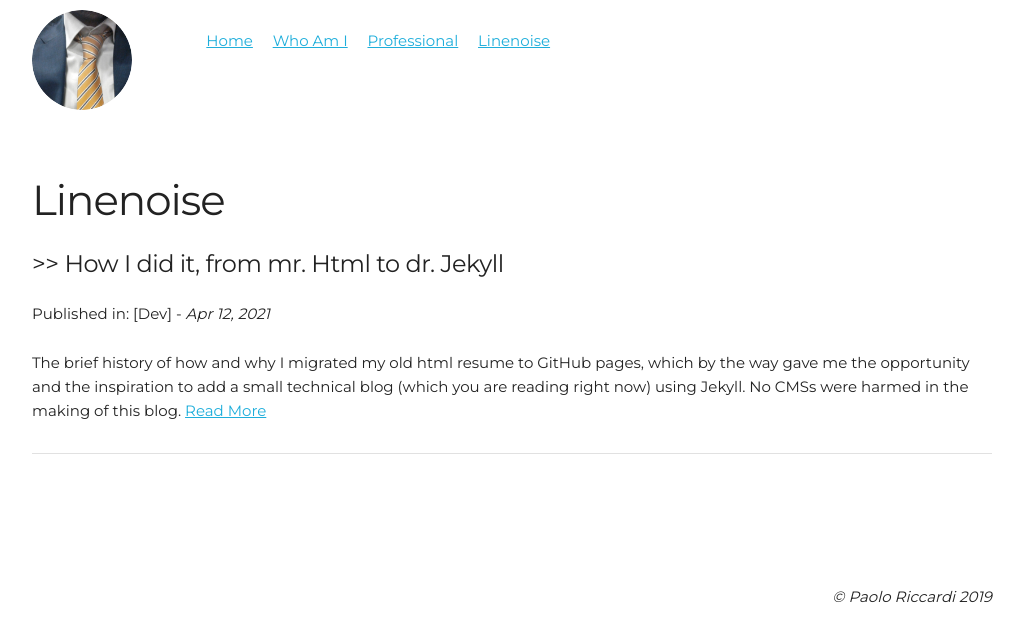
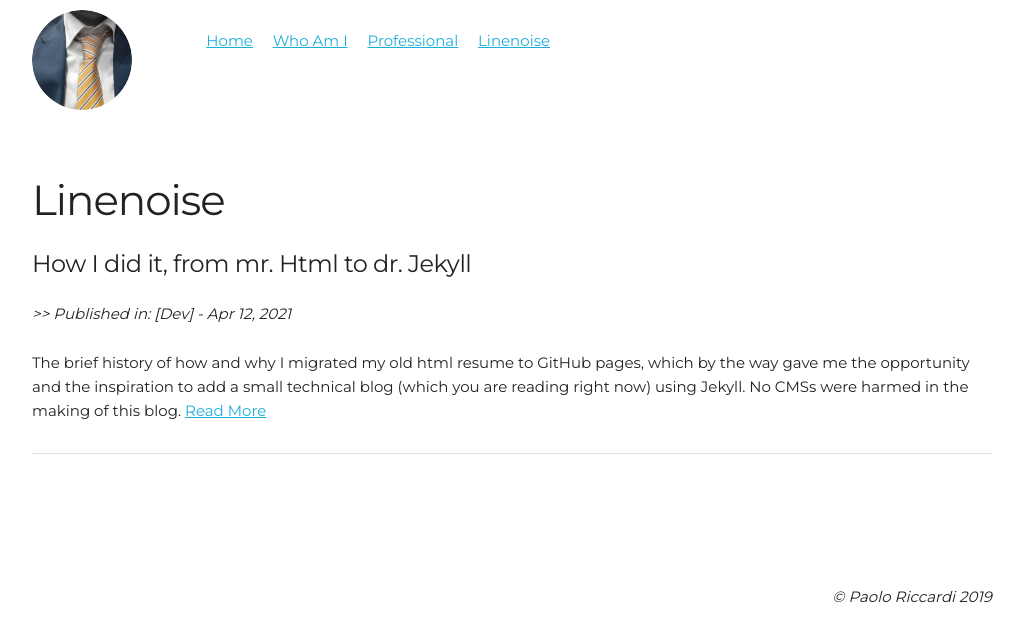
Before and after one commit to paoloriccardi/paoloriccardi.github.io, a Jekyll site: the page built from linenoise.md, in a window 1280 px wide. Shown: the top 642 px of the page, without its empty margins (128-1152 px from the left). Built offline with Jekyll 4.4.1, drawn with Linux system fonts in a browser that asks for light colours.

Commit message:
first post update

```diff
--- a/_layouts/blogroll.html
+++ b/_layouts/blogroll.html
@@ -7,15 +7,16 @@ layout: default
 
 {% for post in site.posts %}
 <div class="row" style="margin-top: 1%;">
-    <h5>>> {{ post.title}}</h5>
+    <h5>{{ post.title}}</h5>
 
 
     <p>
-        Published in:
+        <i> >> Published in:
         {% for category in post.categories %}
             [{{category}}]
         {% endfor %}
-        <span class="postDate"> - <i>{{ post.date | date: "%b %-d, %Y" }}</i></span>
+        <span class="postDate"> - {{ post.date | date: "%b %-d, %Y" }}</span>
+        </i>
     </p>
 
     <p>
```
Also changed, not shown: _layouts/post.html (+5 -4 lines), README.md.
